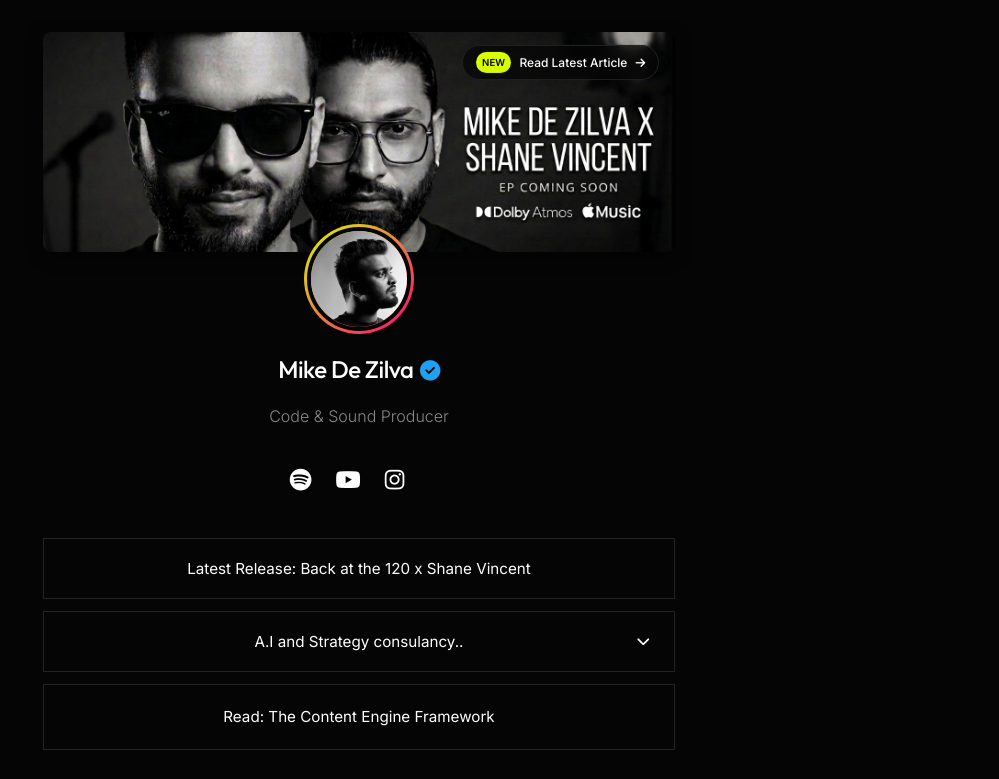
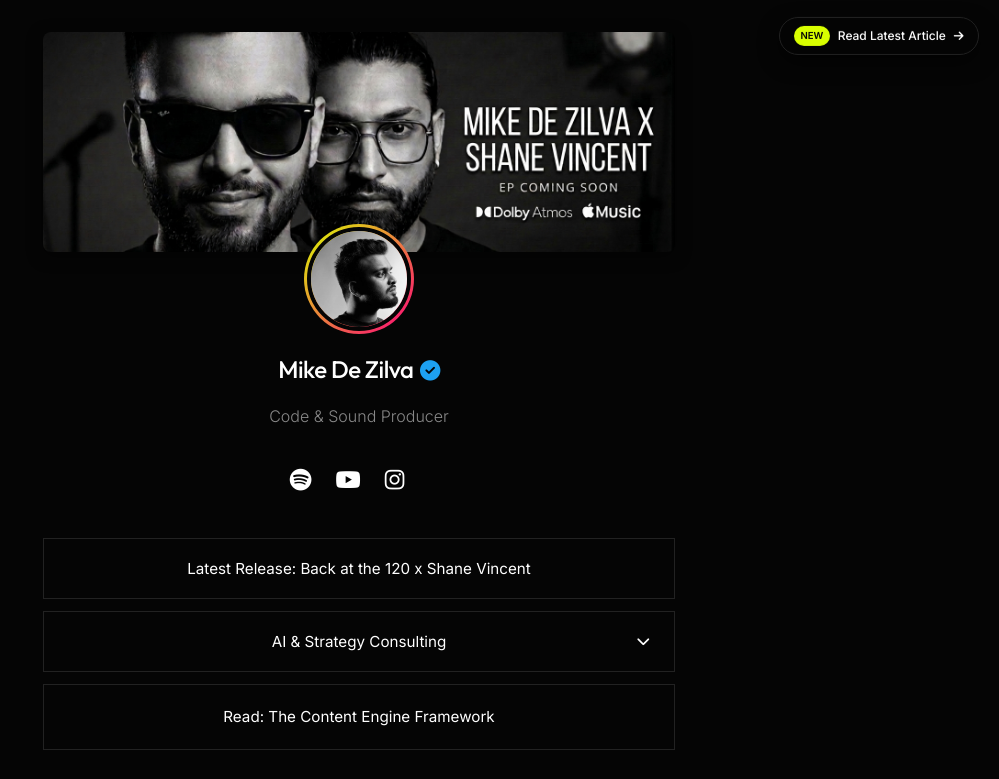
Before and after one commit to mikedezilva/mike-links, a plain HTML site: page index.html in a window 1280 px wide. Shown: the top 779 px of the page, without its empty margins (281-1280 px from the left). Drawn offline with Linux system fonts and the light colour scheme; grey boxes are pictures that could not be loaded; some icons are missing.

Commit message:
Make banner button sticky floating on scroll and polish services title text

```diff
--- a/data.js
+++ b/data.js
@@ -38,7 +38,7 @@
     },
     {
         type: "dropdown",
-        title: "A.I and Strategy consulancy..",
+        title: "AI & Strategy Consulting",
         subLinks: [
             { title: "Custom Web Application Development", url: "#" },
             { title: "Music Production & Licensing", url: "#" },
--- a/styles.css
+++ b/styles.css
@@ -73,15 +73,15 @@
 }
 
 .banner-badge-btn {
-    position: absolute;
-    top: 1rem;
-    right: 1rem;
-    background: rgba(5, 5, 5, 0.7);
-    backdrop-filter: blur(10px);
-    -webkit-backdrop-filter: blur(10px);
+    position: fixed;
+    top: 1.25rem;
+    right: 1.25rem;
+    background: rgba(5, 5, 5, 0.85);
+    backdrop-filter: blur(12px);
+    -webkit-backdrop-filter: blur(12px);
     border: 1px solid var(--border-color);
     color: var(--text-primary);
-    padding: 0.4rem 0.8rem;
+    padding: 0.5rem 0.9rem;
     border-radius: var(--radius-full);
     text-decoration: none;
     font-size: 0.75rem;
@@ -90,7 +90,8 @@
     align-items: center;
     gap: 0.5rem;
     transition: var(--transition-fast);
-    z-index: 2;
+    z-index: 999;
+    box-shadow: 0 8px 20px rgba(0,0,0,0.6);
     animation: floatBtn 3s ease-in-out infinite;
 }
 
```
